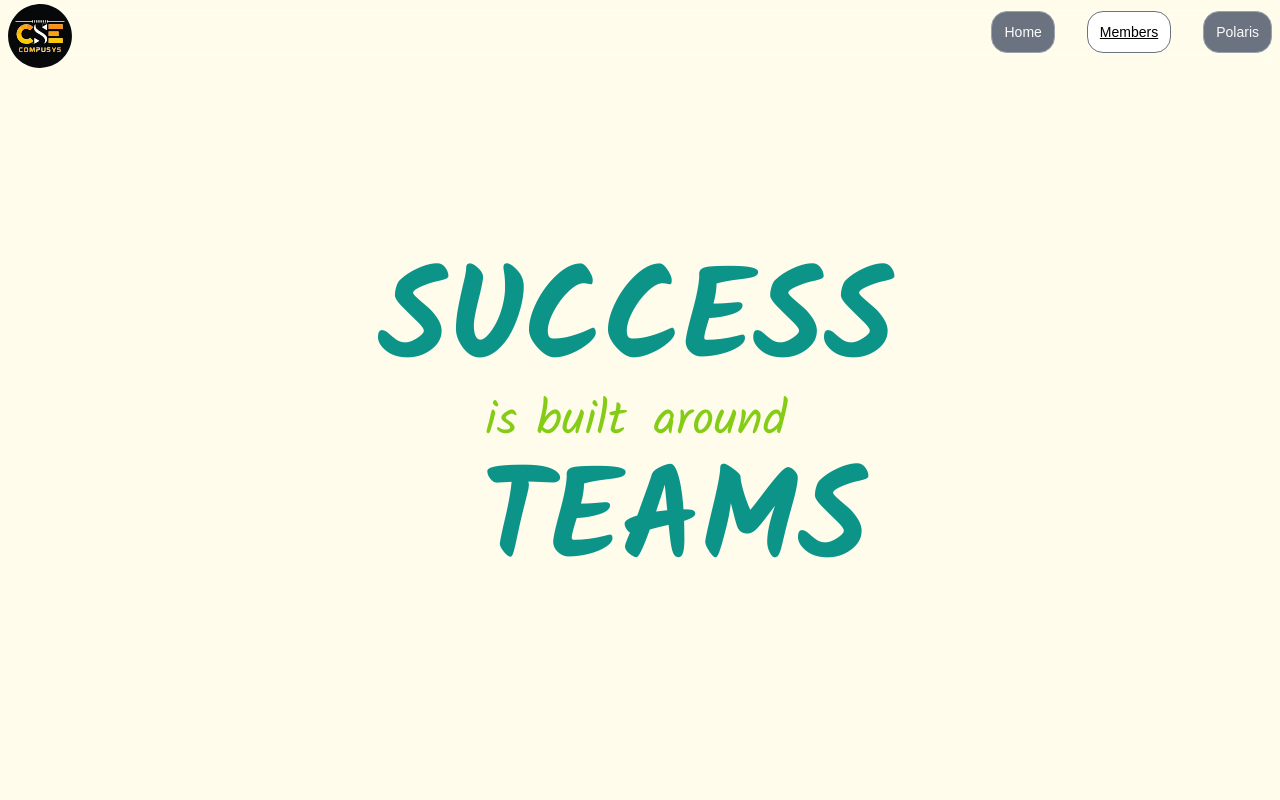
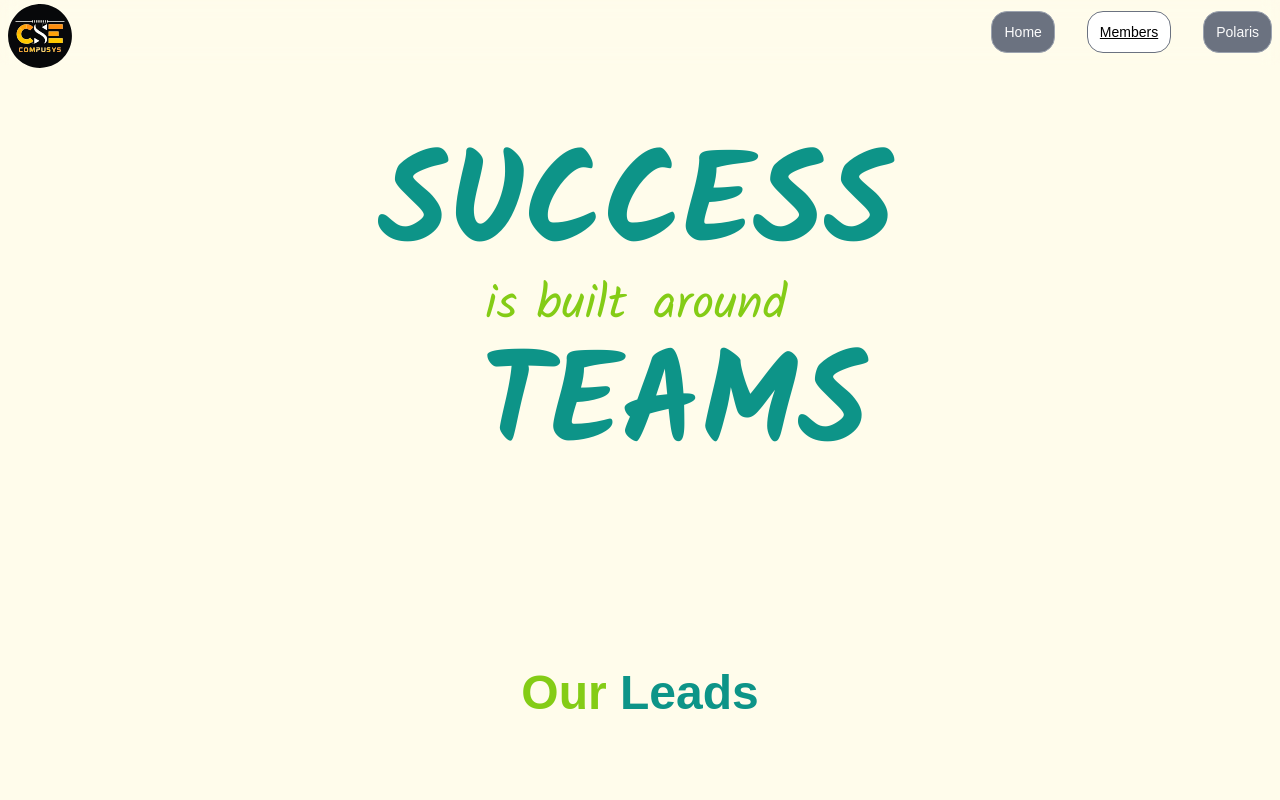
Before and after one commit to ikshit264/Compusys25, a Next.js app: page /members in a window 1280 px wide. Shown: the top 800 px of the page. Built offline with nearby package versions, Linux system fonts and the light colour scheme.

Commit message:
Deployed Correctly

```diff
--- a/app/page.tsx
+++ b/app/page.tsx
@@ -24,7 +24,7 @@ export default function Home() {
   };
 
   return (
-    <main className="overflow-hidden">
+    <main className="overflow-hidden ">
       <Hero
         showAnimations={!isAnimationComplete}  // Only show animation if not complete
         onAnimationComplete={handleAnimationComplete}
--- a/components/home/Hero.tsx
+++ b/components/home/Hero.tsx
@@ -179,7 +179,7 @@ export default function Hero({ onAnimationComplete, showAnimations }: HeroProps)
         </div>
       </motion.div>
     ) : (
-      <div className='p-4'>
+      <div className='p-4 max-h-[900px]'>
         {/* Progress animation */}
         {showAnimations && (
           <motion.div
--- a/components/team/MemberHero.tsx
+++ b/components/team/MemberHero.tsx
@@ -3,7 +3,7 @@ import LetterAnimation from '../home/LetterAnimation'
 
 const MemberHero = () => {
   return (
-    <section className='h-[90vh] flex items-center justify-center'>
+    <section className='max-h-[900px] flex items-center justify-center'>
         <div className=''>
         <h1 className="font-kalam text-center text-slate-700 m-20 flex flex-col justify-center items-center">
         <span className="whitespace-nowrap text-9xl font-bold uppercase max-md:text-8xl max-sm:text-7xl text-teal-600">
--- a/data/members.json
+++ b/data/members.json
@@ -212,8 +212,8 @@
       "name": "IKSHIT TALERA",
       "imageSrc": "/assets/teamImages/iks.png",
       "role": "Technical Cohead",
-      "height": 200,
-      "width": 200
+      "height": 300,
+      "width": 300
     },
     {
       "id": 28,
```
Also changed, not shown: public/assets/teamImages/iks.png.
